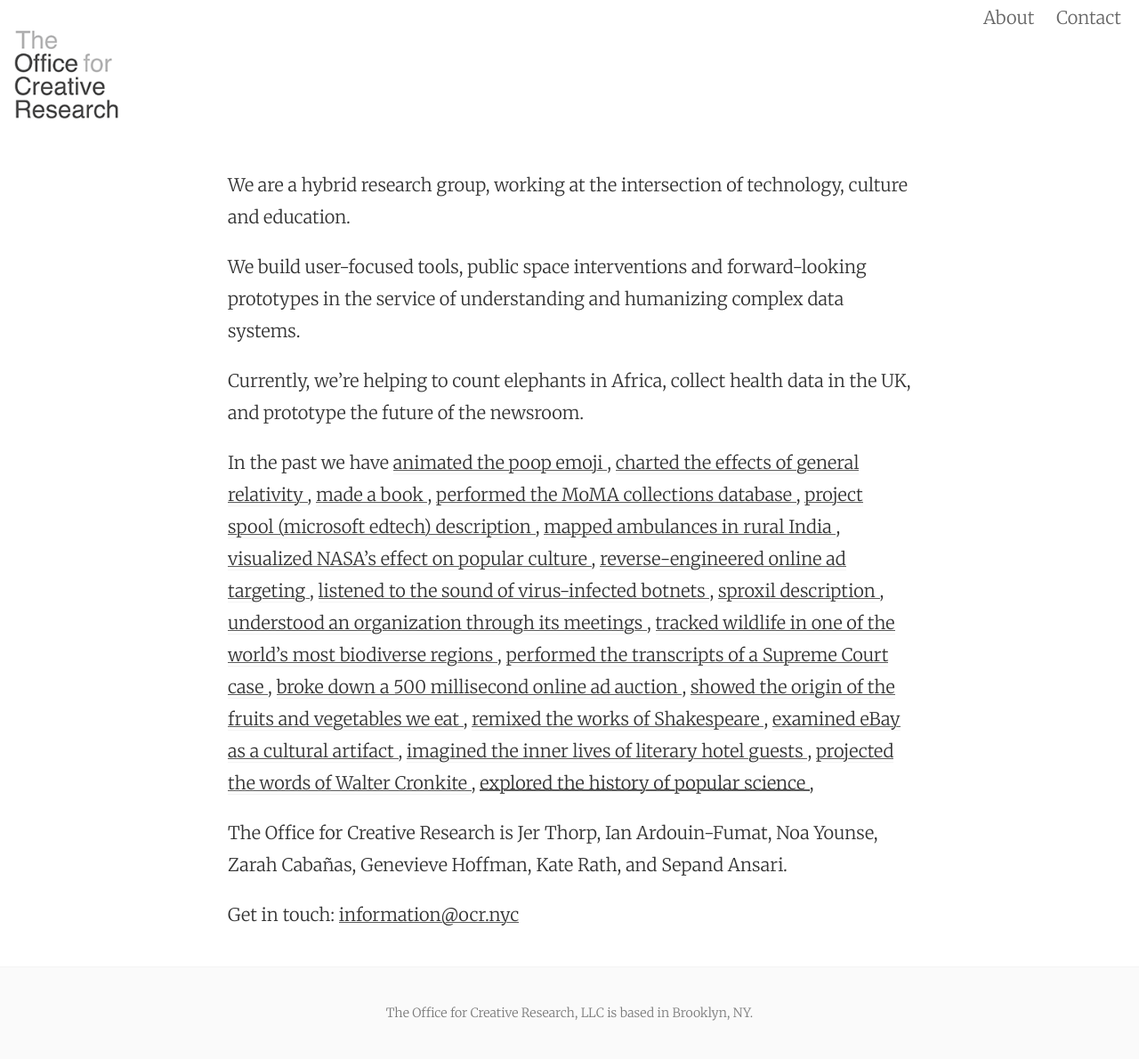
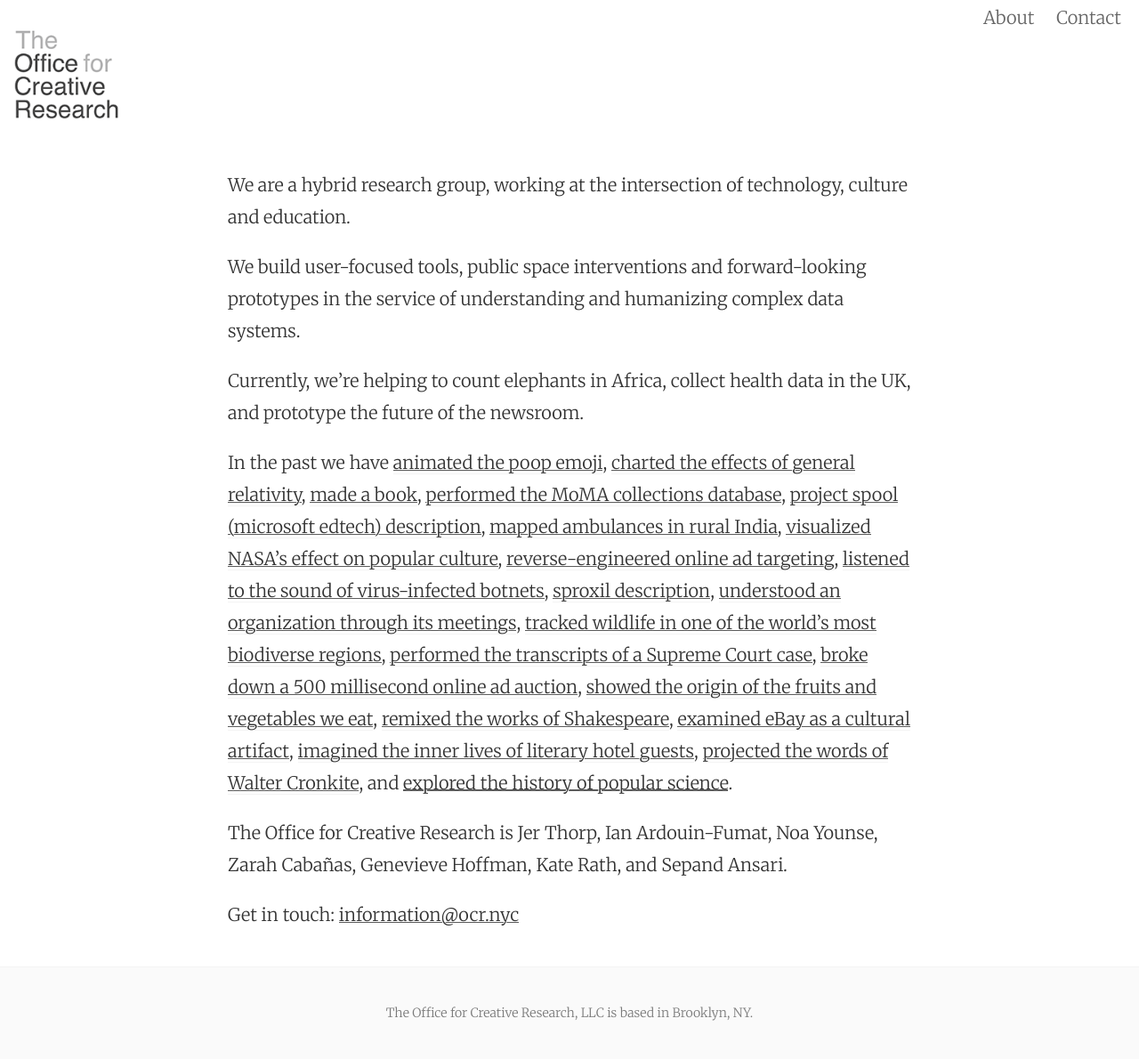
Before and after one commit to O-C-R/o-c-r.github.io, a Jekyll site: the page built from index.html, in a window 1280 px wide. Shown: the whole page at 89% size. Built offline with Jekyll 4.4.1, drawn with Linux system fonts in a browser that asks for light colours; nearby versions of some CDN libraries; the list of posts is cut into pages by our own code.

Commit message:
updated liquid template logic for posts

```diff
--- a/index.html
+++ b/index.html
@@ -17,13 +17,11 @@
     <p>
     In the past we have
     {% for post in paginator.posts %}
-      <a href="{{ post.url | prepend: site.baseurl }}" class="post {{categories}}">
-          {% if post.summary %}
-            {{ post.summary }}
-          {% else %}
-            {{ post.excerpt }}
-          {% endif %}
-      </a>,
+      {% if forloop.last %}
+        and <a href="{{ post.url | prepend: site.baseurl }}" class="post {{categories}}">{{ post.summary }}</a>.
+      {% else %}
+      <a href="{{ post.url | prepend: site.baseurl }}" class="post {{categories}}">{{ post.summary }}</a>,
+      {% endif %}
     {% endfor %}
     </p>
     <p>
```
